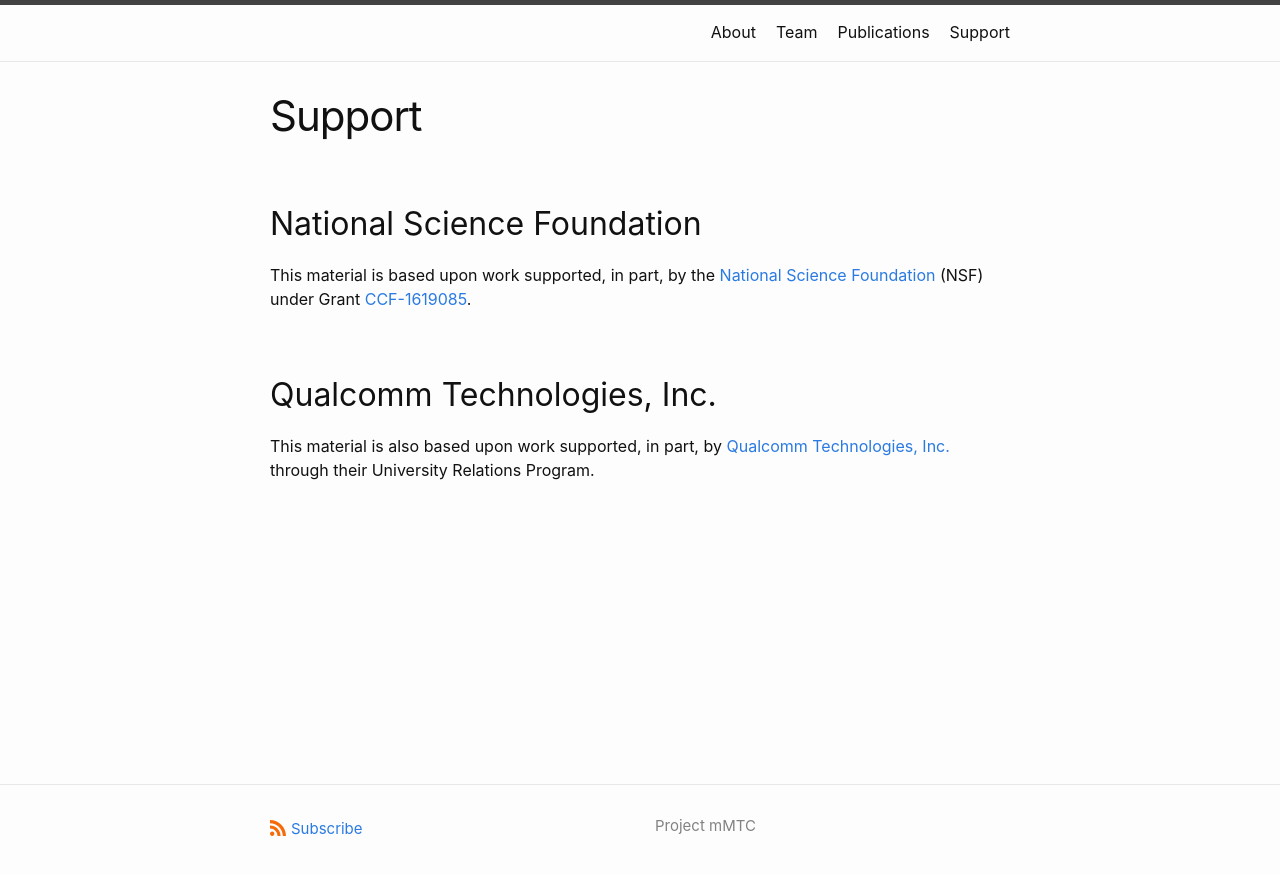
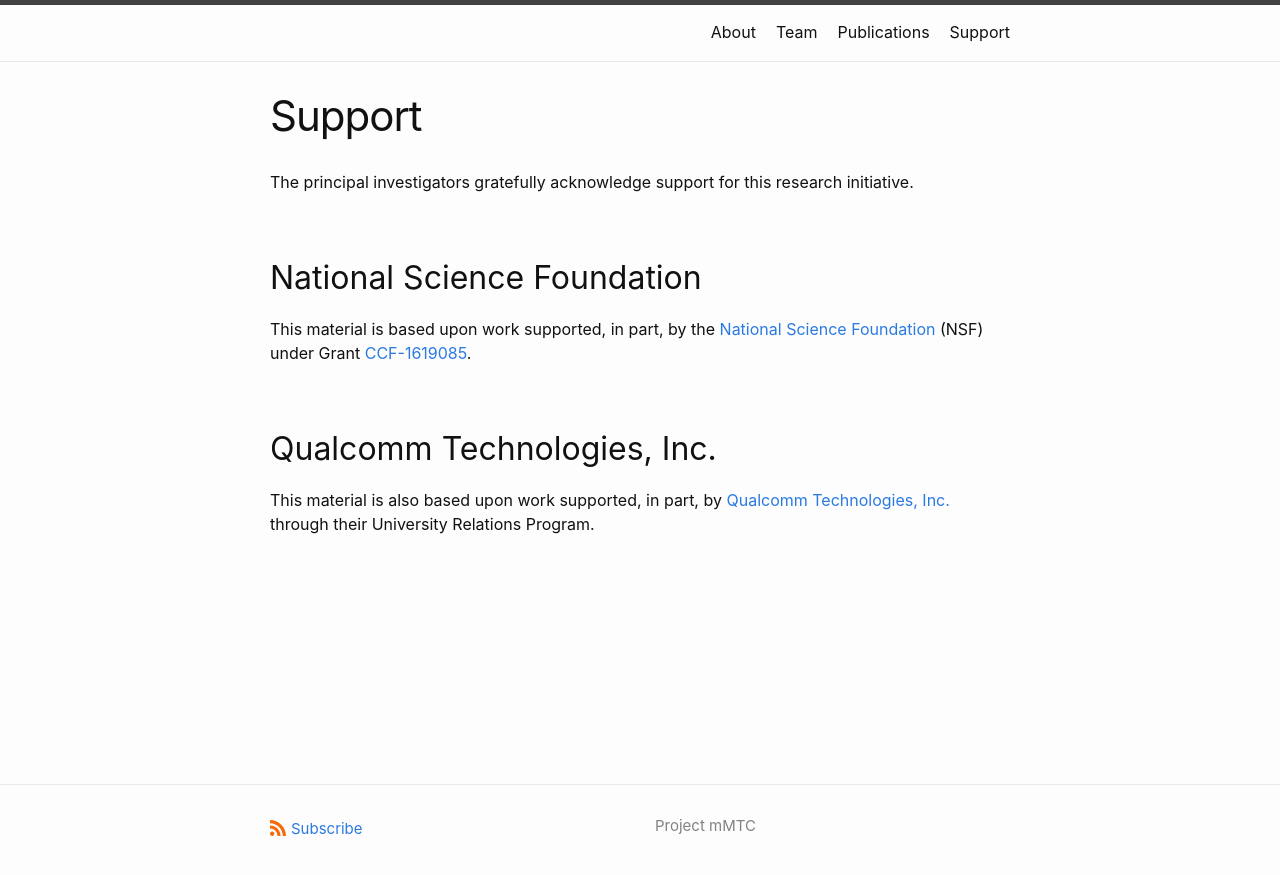
Before and after one commit to EngProjects/mMTC, a Jekyll site: the page built from support.md, in a window 1280 px wide. Shown: the top 875 px of the page. Built offline with Jekyll 4.4.1, drawn with Linux system fonts in a browser that asks for light colours.

Commit message:
Update support.md

```diff
--- a/support.md
+++ b/support.md
@@ -3,6 +3,9 @@ layout: page
 title: Support
 permalink: /Support.html
 ---
+
+The principal investigators gratefully acknowledge support for this research initiative.
+
 
 ## National Science Foundation
 
```
